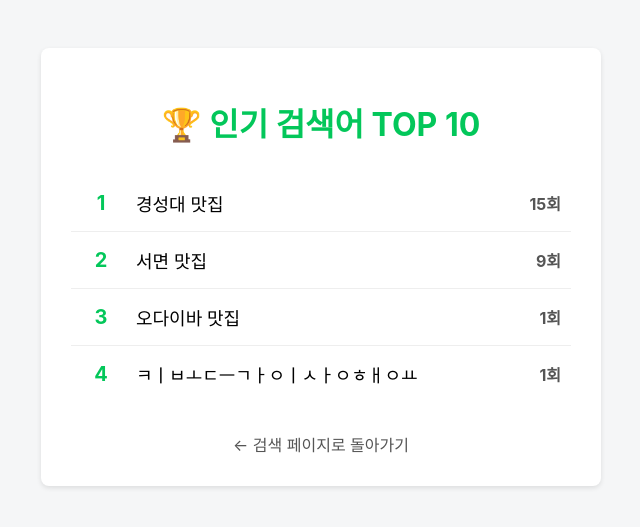
After one commit to whitecow0408/blog, a Flask app: page /rank in a window 1280 px wide. The commit adds this page. Shown: the top 527 px of the page, without its empty margins (319-959 px from the left). Run offline with Flask 3, Linux system fonts and the light colour scheme; data comes from the database, SQL or seed files in the repository; both versions use the stored data as it was after the commit.

Commit message:
검색어 디비저장하고 순위보기기능 추가

```diff
--- a/app.py
+++ b/app.py
@@ -1,66 +1,111 @@
 import requests
-from flask import Flask, render_template, request, jsonify
+import sqlite3  # <--- NEW: SQLite3 임포트
+from flask import Flask, render_template, request, jsonify, g # <--- NEW: g 임포트
 
 app = Flask(__name__)
 
-# Naver 검색 API 정보 (본인의 키로 대체해야 합니다)
-NAVER_CLIENT_ID = "3b5y0u6rjIYtPpy4DBFp"       # 👈 여기에 본인의 클라이언트 ID 입력
-NAVER_CLIENT_SECRET = "1231" # 👈 여기에 본인의 클라이언트 시크릿 입력
+# --- NEW: SQLite 설정 ---
+DATABASE = 'search.db' # 1단계에서 생성한 DB 파일
+
+def get_db():
+    """DB에 연결하고, 연결 객체를 g에 저장합니다."""
+    db = getattr(g, '_database', None)
+    if db is None:
+        db = g._database = sqlite3.connect(DATABASE)
+        # 딕셔너리처럼 열 이름으로 결과에 접근할 수 있게 설정
+        db.row_factory = sqlite3.Row
+    return db
+
+@app.teardown_appcontext
+def close_db(exception):
+    """요청이 끝나면 DB 연결을 자동으로 닫습니다."""
+    db = getattr(g, '_database', None)
+    if db is not None:
+        db.close()
+# --- END: SQLite 설정 ---
+
+
+# Naver 검색 API 정보
+NAVER_CLIENT_ID = "3b5y0u6rjIYtPpy4DBFp"
+NAVER_CLIENT_SECRET = "SQksyOvTQg"
 
 # --- 라우트(Route) 정의 ---
 
 # 1. 메인 페이지 라우트 (Hello, World!)
 @app.route('/')
 def hello():
-    # 이제 '/'로 접속하면 Hello, World!가 나옵니다.
     return 'Hello, World!'
 
 # 2. 맛집 검색기를 위한 '/blog' 라우트
 @app.route('/blog')
 def blog_search_page():
-    # 이제 '/blog'로 접속하면 index.html이 렌더링됩니다.
     return render_template('index.html')
 
-# 3. 검색 API 라우트 (이건 변경할 필요가 없습니다)
-# (index.html의 JavaScript가 이 주소를 사용합니다)
+# 3. 검색 API 라우트 (검색어 저장 기능 추가됨)
 @app.route('/search')
 def search():
-    # 프론트엔드에서 보낸 'query' 파라미터를 받습니다.
     query = request.args.get('query')
     if not query:
         return jsonify({'error': '검색어가 없습니다.'}), 400
 
+    # --- NEW: 검색어 데이터베이스에 저장 ---
+    try:
+        db = get_db()
+        # 사용자가 입력한 검색어를 그대로 저장 (예: '해운대 파스타')
+        db.execute('INSERT INTO search_log (query) VALUES (?)', (query,))
+        db.commit() # 변경사항 저장
+    except sqlite3.Error as e:
+        print(f"Database error: {e}")
+        # DB 오류가 발생해도 검색 기능 자체는 동작하도록 함
+    # --- END: 검색어 저장 ---
+
     # Naver 블로그 검색 API URL
     url = "https://openapi.naver.com/v1/search/blog.json"
-
-    # API 헤더 설정
     headers = {
         "X-Naver-Client-Id": NAVER_CLIENT_ID,
         "X-Naver-Client-Secret": NAVER_CLIENT_SECRET
     }
-
-    # API 파라미터 설정 (맛집 검색을 위해 쿼리에 '맛집'을 추가하고, 10개 요청)
     params = {
         "query": query + " 맛집",
-        "display": 10,  # 10개 결과
-        "sort": "sim"   # 정확도순
+        "display": 10,
+        "sort": "sim"
     }
 
-    # Naver API에 GET 요청
     try:
         response = requests.get(url, headers=headers, params=params)
-        response.raise_for_status() # 오류 발생 시 예외 처리
-
-        # API 응답을 JSON으로 파싱
+        response.raise_for_status()
         data = response.json()
-
-        # 'items' 키(블로그 리스트)가 없는 경우 빈 리스트 반환
         items = data.get('items', [])
         return jsonify(items)
 
     except requests.exceptions.RequestException as e:
         return jsonify({'error': str(e)}), 500
 
+# 4. --- NEW: 인기 검색어 랭킹 페이지 ---
+@app.route('/rank')
+def rank():
+    db = get_db()
+
+    # 쿼리: search_log 테이블에서
+    # query를 기준으로 그룹화(GROUP BY)하고,
+    # 각 그룹의 개수(COUNT)를 세고 ('count'라는 별명으로)
+    # 개수가 많은 순(DESC)으로 정렬(ORDER BY)하여
+    # 상위 10개(LIMIT 10)를 가져옵니다.
+    cursor = db.execute('''
+        SELECT query, COUNT(query) as count
+        FROM search_log
+        GROUP BY query
+        ORDER BY count DESC
+        LIMIT 10
+    ''')
+
+    rankings = cursor.fetchall() # 모든 결과(상위 10개)를 가져옴
+
+    # 'rank.html' 템플릿에 'rankings' 데이터를 넘겨주며 렌더링
+    return render_template('rank.html', rankings=rankings)
+# --- END: 랭킹 페이지 ---
+
+
 # --- 앱 실행 ---
 if __name__ == '__main__':
-    app.run(debug=True)
+    app.run(debug=True, host='0.0.0.0')
--- /dev/null
+++ b/templates/rank.html
@@ -0,0 +1,97 @@
+<!DOCTYPE html>
+<html lang="ko">
+<head>
+    <meta charset="UTF-8">
+    <meta name="viewport" content="width=device-width, initial-scale=1.0">
+    <title>인기 검색어 순위</title>
+    <style>
+        body {
+            font-family: -apple-system, BlinkMacSystemFont, "Malgun Gothic", "맑은 고딕", helvetica, "Apple SD Gothic Neo", sans-serif;
+            background-color: #f5f6f7;
+            display: flex;
+            justify-content: center;
+            padding-top: 40px;
+        }
+        .container {
+            width: 100%;
+            max-width: 500px;
+            background-color: #fff;
+            border-radius: 8px;
+            box-shadow: 0 2px 5px rgba(0,0,0,0.1);
+            padding: 30px;
+        }
+        h1 {
+            text-align: center;
+            color: #03C75A;
+            margin-bottom: 30px;
+        }
+        ol {
+            list-style-type: none;
+            padding-left: 0;
+            counter-reset: rank-counter; /* 순번 자동 생성 */
+        }
+        li {
+            display: flex;
+            align-items: center;
+            font-size: 18px;
+            padding: 15px 10px;
+            border-bottom: 1px solid #eee;
+            counter-increment: rank-counter;
+        }
+        li:last-child {
+            border-bottom: none;
+        }
+        /* 순위 (1, 2, 3...) */
+        li::before {
+            content: counter(rank-counter);
+            font-weight: bold;
+            font-size: 20px;
+            color: #03C75A;
+            width: 40px;
+            text-align: center;
+            margin-right: 15px;
+        }
+        .query-text {
+            flex-grow: 1;
+            font-weight: 500;
+        }
+        .query-count {
+            font-size: 16px;
+            color: #555;
+            font-weight: bold;
+        }
+        .no-data {
+            text-align: center;
+            color: #888;
+            padding: 20px;
+        }
+        .back-link {
+            display: block;
+            text-align: center;
+            margin-top: 30px;
+            color: #555;
+            text-decoration: none;
+        }
+    </style>
+</head>
+<body>
+    <div class="container">
+        <h1>🏆 인기 검색어 TOP 10</h1>
+
+        {% if rankings %}
+            <ol>
+                {% for item in rankings %}
+                <li>
+                    <span class="query-text">{{ item.query }}</span>
+                    <span class="query-count">{{ item.count }}회</span>
+                </li>
+                {% endfor %}
+            </ol>
+        {% else %}
+            <p class="no-data">아직 검색 기록이 없습니다.</p>
+        {% endif %}
+
+        <a href="/blog" class="back-link">← 검색 페이지로 돌아가기</a>
+    </div>
+</body>
+</html>
```
Also changed, not shown: init_db.py (added, +22 -0 lines), templates/index.html (+8 -0 lines), search.db (added).
